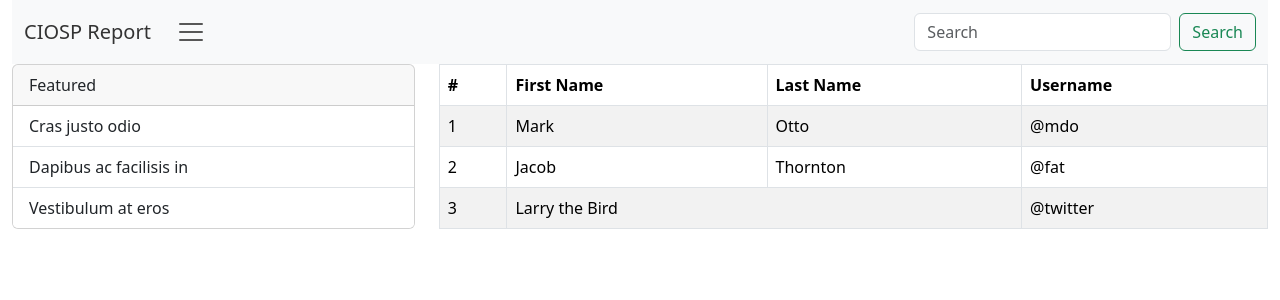
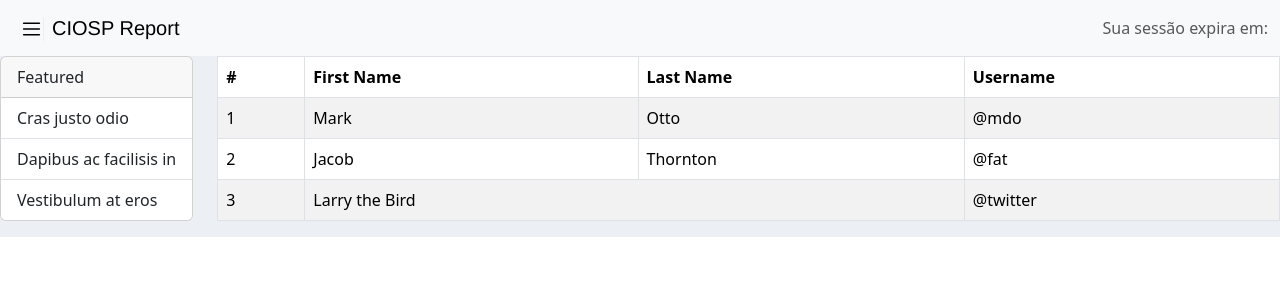
Before and after one commit to gabrielmds222/DataTable, a React (Create React App) app: page / in a window 1280 px wide. Shown: the top 300 px of the page. Built offline with nearby package versions, Linux system fonts and the light colour scheme.

Commit message:
feat: Espaçamento do header

```diff
--- a/src/App.css
+++ b/src/App.css
@@ -1,42 +1,5 @@
-.App {
-  text-align: center;
-}
-
-.App-logo {
-  height: 40vmin;
-  pointer-events: none;
-}
-
-@media (prefers-reduced-motion: no-preference) {
-  .App-logo {
-    animation: App-logo-spin infinite 20s linear;
-  }
-}
-
-.App-header {
-  background-color: #282c34;
-  min-height: 100vh;
-  display: flex;
-  flex-direction: column;
-  align-items: center;
-  justify-content: center;
-  font-size: calc(10px + 2vmin);
-  color: white;
-}
-
-.App-link {
-  color: #61dafb;
-}
-
-.container {
+.body {
+  min-width: 100%;
+  min-height: 100%;
   background-color: #ecf0f5;
 }
-
-@keyframes App-logo-spin {
-  from {
-    transform: rotate(0deg);
-  }
-  to {
-    transform: rotate(360deg);
-  }
-}
--- a/src/App.js
+++ b/src/App.js
@@ -7,42 +7,23 @@ import Sidebar from "./components/Sidebar";
 
 function App() {
   return (
-    <Container fluid>
-      <Row lg={12}>
-        <Col sm={12} border="primary">
+    <div className="body">
+      <Row>
+        <Col sm={12}>
           <Header />
         </Col>
       </Row>
 
-      <Row lg={12}>
-        <Col sm={4}>
+      <Row>
+        <Col sm={2}>
           <Sidebar />
         </Col>
 
-        <Col sm={8}>
+        <Col sm={10}>
           <Datatable />
         </Col>
       </Row>
-    </Container>
-    // <Container>
-    //   <Row lg={12}>
-    //     <Col sm={12} border="primary">
-    //       <Header />
-    //     </Col>
-    //   </Row>
-
-    //   <Row lg={12}>
-    //     <Col sm={4}>
-    //       {/* <Sidebar /> */}
-    //       <h1>Qualquer coisa</h1>
-    //     </Col>
-
-    //     <Col sm={8}>
-    //       {/* <Datatable /> */}
-    //       <h1>Qualquer coisa</h1>
-    //     </Col>
-    //   </Row>
-    // </Container>
+    </div>
   );
 }
 
--- a/src/components/Header/index.jsx
+++ b/src/components/Header/index.jsx
@@ -1,35 +1,31 @@
 import { Container, Nav, Navbar, Button, Form } from "react-bootstrap";
 
 import { List } from "phosphor-react";
+
+import "./style.css";
 
 function Header() {
   return (
     <header>
       <Navbar bg="light" expand="lg">
         <Container fluid>
-          <Navbar.Brand href="#" style={{ color: "#333" }}>
-            CIOSP Report
-          </Navbar.Brand>
           <Navbar.Toggle aria-controls="navbarScroll" />
           <Navbar.Collapse id="navbarScroll">
             <Nav
               className="me-auto my-2 my-lg-0"
-              style={{ maxHeight: "100px" }}
+              style={{ maxHeight: "20px", alignItems: "center" }}
               navbarScroll
             >
               <Nav.Link href="#action1">
-                <List size={32} />
+                <List size={24} className="burger" color="#000" />
               </Nav.Link>
+              <Navbar.Brand href="#" className="logo">
+                CIOSP Report
+              </Navbar.Brand>
             </Nav>
-            <Form className="d-flex">
-              <Form.Control
-                type="search"
-                placeholder="Search"
-                className="me-2"
-                aria-label="Search"
-              />
-              <Button variant="outline-success">Search</Button>
-            </Form>
+            <Nav>
+              <Navbar.Text>Sua sessão expira em:</Navbar.Text>
+            </Nav>
           </Navbar.Collapse>
         </Container>
       </Navbar>
--- /dev/null
+++ b/src/components/Header/style.css
@@ -0,0 +1,12 @@
+.burger {
+  padding: 20px, 10px, 20px;
+  border-right: 1px solid #eee;
+}
+
+.logo {
+  color: #333;
+  font-size: 20px;
+  font-weight: 300;
+  line-height: 50px;
+  font-family: "Helvetica Neue", Helvetica, Arial, sans-serif;
+}
```
Also changed, not shown: public/index.html (+1 -22 lines).
